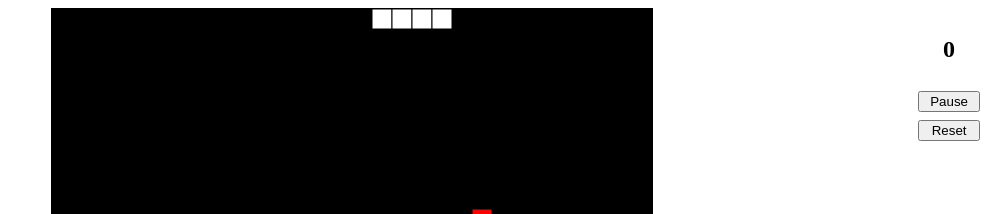
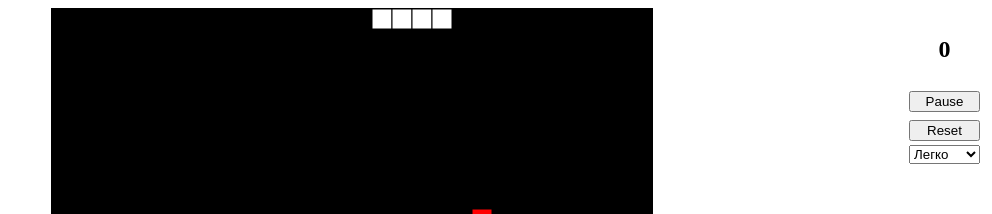
Before and after one commit to Gagih3/snake, a plain HTML site: page index.html in a window 1280 px wide. Shown: the top 214 px of the page, without its empty margins (288-1280 px from the left). Drawn offline with Linux system fonts and the light colour scheme.

Commit message:
feat: Добавлено изменение начальной сложности

```diff
--- a/index.html
+++ b/index.html
@@ -60,6 +60,12 @@
             <button id="pause" class="m-1 w-100">Pause</button>
             <button id="play" class="m-1 w-100 d-none">Play</button>
             <button id="reset" class="m-1 w-100">Reset</button>
+            <select name="" id="complexity">
+                <option value="1" selected>Легко</option>
+                <option value="0.75">Норма</option>
+                <option value="0.5">Сложно</option>
+                <option value="0.25">Пиздец</option>
+            </select>
         </div>
     </div>
 <script src="main.js" type="text/javascript"></script>
--- a/main.js
+++ b/main.js
@@ -1,9 +1,11 @@
 class Game {
     #state = false;
-    constructor({ canvas, pauseBtn, resetBtn, playBtn, scoreWindow }) {
+    #velosity = 0.3;
+    constructor({ canvas, pauseBtn, resetBtn, playBtn, scoreWindow, complexity }) {
         this.ctx = canvas.getContext('2d');
         this.factory = new RectFactory(new Rect(20, 20));
         this.scoreWindow = scoreWindow;
+        this.complexitySelector = complexity;
         this.gameControlButtons = {
             pauseBtn,
             resetBtn,
@@ -16,6 +18,9 @@ class Game {
         this.#clearCanvas();
         this.#listenKeyboard();
         this.#listenControls();
+    }
+    get complexity() {
+        return parseFloat(this.complexitySelector.value);
     }
     get score() {
         return parseInt(this.scoreWindow.textContent);
@@ -36,30 +41,27 @@ class Game {
             this.score = 0;
             this.#clearCanvas();
             this.snake = new Snake(this);
-            this.velocity = 0.3;
+            this.velocity = this.#velosity * this.complexity;
             this.state = true;
             this.spawnApple();
             this.#tick();
         }
     }
     spawnApple() {
-        var x = Math.floor(Math.random() * (600 / 20)) * 20;
-        var y = Math.floor(Math.random() * (800 / 20)) * 20;
+        const rect = this.factory.rect;
+        rect.x = Math.floor(Math.random() * (600 / 20)) * 20;
+        rect.y = Math.floor(Math.random() * (800 / 20)) * 20;
         for (let i = 0; i < this.snake.body.length; i++) {
-            if (x == this.snake.body[i].x && y == this.snake.body[i].y) {
+            if (this.snake.body[i].intersecting(rect)) {
                 this.spawnApple();
                 return;
             }
         }
-        this.apple = this.factory.rect;
-        this.apple.position = { x, y }
+        this.apple = rect;
         this.ctx.fillStyle = "red";
-        this.ctx.fillRect(x, y, this.apple.width, this.apple.height);
+        this.ctx.fillRect(...Object.values(this.apple));
         this.ctx.strokeStyle = "#000";
-        this.ctx.strokeRect(x, y, this.apple.width, this.apple.height)
-        if (this.velocity >= 0.1) {
-            this.velocity -= 0.005;
-        }
+        this.ctx.strokeRect(...Object.values(this.apple));
     }
     #clearCanvas() {
         this.ctx.fillStyle = "#000";
@@ -73,7 +75,7 @@ class Game {
                     if (this.stack.length > 0) {
                         canNext = this.stack.shift().call(this);
                     }
-                    if (canNext) {
+                    if (this.state && canNext) {
                         this.snake.move();
                         this.#tick();
                     }
@@ -245,7 +247,10 @@ class Snake {
         this.ctx.strokeRect(...rect.dimensions)
     }
     #grow(rect) {
-        this.body.push(rect || this.factory.rect)
+        this.body.push(rect || this.factory.rect);
+        if (this.game.velocity > 0.025) {
+            this.game.velocity -= 0.005;
+        }
     }
 }
 
@@ -255,5 +260,6 @@ const game = new Game({
     resetBtn: document.getElementById("reset"),
     playBtn: document.getElementById("play"),
     scoreWindow: document.getElementById("score"),
+    complexity: document.getElementById("complexity"),
 });
 game.start()
```
